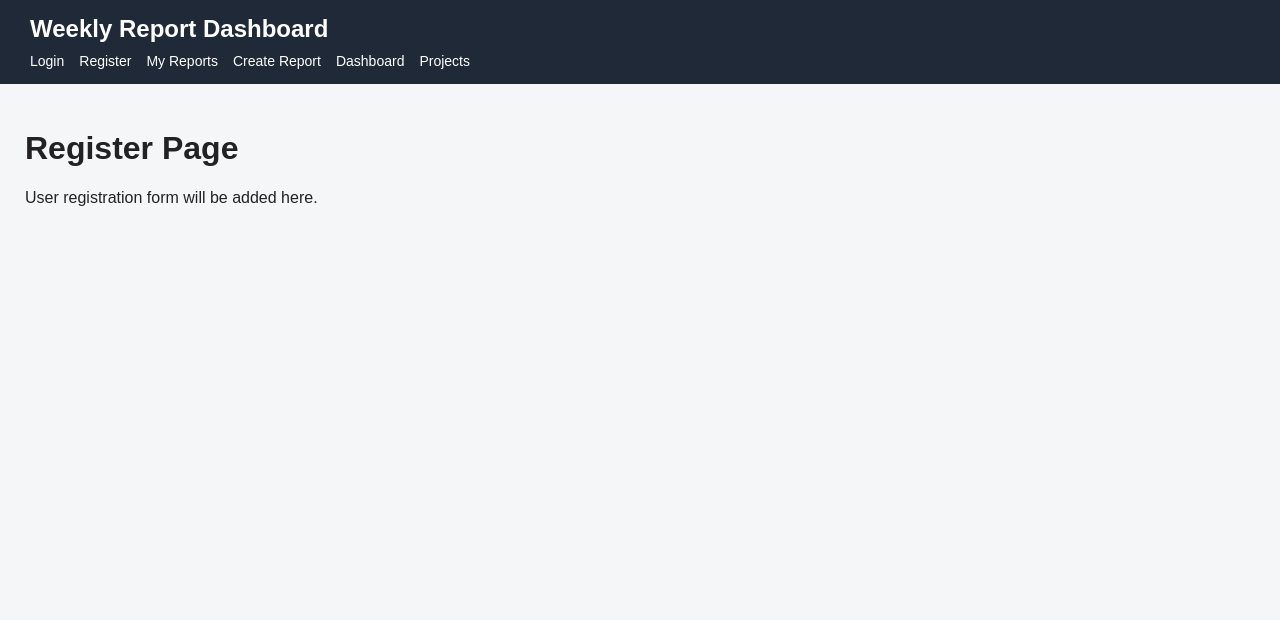
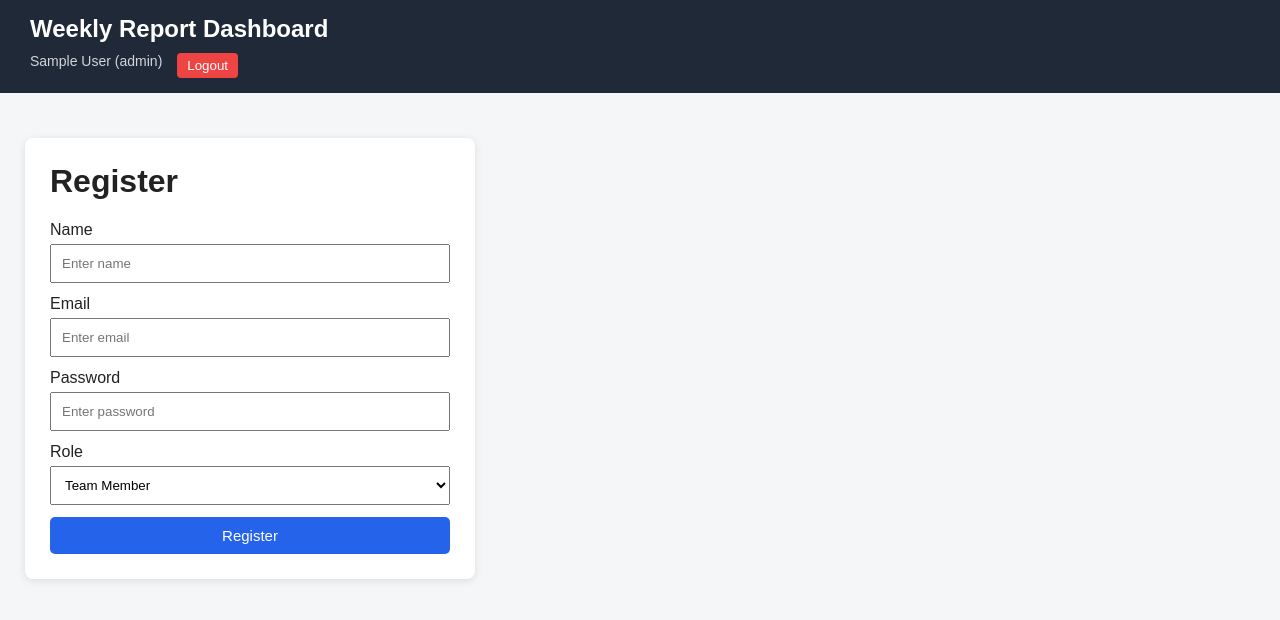
Before and after one commit to sandeepa166/weekly-report-dashboard, a React app in the folder frontend/: page /register in a window 1280 px wide. Shown: the top 620 px of the page. Built offline with nearby package versions, Linux system fonts and the light colour scheme; sample sign-in values are in the browser's storage; the HTML template or start-up script is replaced by a standard one.

Commit message:
Connect frontend authentication forms to backend

```diff
--- a/frontend/src/components/Navbar.jsx
+++ b/frontend/src/components/Navbar.jsx
@@ -1,17 +1,50 @@
-import { Link } from "react-router-dom";
+import { Link, useNavigate } from "react-router-dom";
 
 function Navbar() {
+  const navigate = useNavigate();
+  const user = JSON.parse(localStorage.getItem("user"));
+
+  const handleLogout = () => {
+    localStorage.removeItem("user");
+    navigate("/login");
+  };
+
   return (
     <nav className="navbar">
       <h2>Weekly Report Dashboard</h2>
 
       <div className="nav-links">
+        {!user && (
+          <>
             <Link to="/login">Login</Link>
             <Link to="/register">Register</Link>
+          </>
+        )}
+
+        {user && user.role === "TEAM_MEMBER" && (
+          <>
             <Link to="/my-reports">My Reports</Link>
             <Link to="/create-report">Create Report</Link>
+          </>
+        )}
+
+        {user && user.role === "MANAGER" && (
+          <>
             <Link to="/dashboard">Dashboard</Link>
             <Link to="/projects">Projects</Link>
+          </>
+        )}
+
+        {user && (
+          <>
+            <span className="user-info">
+              {user.name} ({user.role})
+            </span>
+            <button className="logout-btn" onClick={handleLogout}>
+              Logout
+            </button>
+          </>
+        )}
       </div>
     </nav>
   );
--- a/frontend/src/index.css
+++ b/frontend/src/index.css
@@ -51,3 +51,53 @@ textarea {
   margin-top: 5px;
   margin-bottom: 12px;
 }
+
+.form-container {
+  max-width: 450px;
+  background: white;
+  padding: 25px;
+  border-radius: 8px;
+  margin-top: 20px;
+  box-shadow: 0 2px 8px rgba(0, 0, 0, 0.1);
+}
+
+.form-container h1 {
+  margin-top: 0;
+}
+
+.form-container button {
+  background: #2563eb;
+  color: white;
+  border: none;
+  padding: 10px 18px;
+  border-radius: 5px;
+  width: 100%;
+  font-size: 15px;
+}
+
+.success {
+  color: green;
+  background: #e8f7e8;
+  padding: 10px;
+  border-radius: 5px;
+}
+
+.error {
+  color: #b91c1c;
+  background: #fee2e2;
+  padding: 10px;
+  border-radius: 5px;
+}
+
+.user-info {
+  color: #d1d5db;
+  font-size: 14px;
+}
+
+.logout-btn {
+  background: #ef4444;
+  color: white;
+  border: none;
+  padding: 5px 10px;
+  border-radius: 4px;
+}
--- a/frontend/src/pages/Login.jsx
+++ b/frontend/src/pages/Login.jsx
@@ -1,8 +1,72 @@
+import { useState } from "react";
+import { useNavigate } from "react-router-dom";
+import api from "../services/api";
+
 function Login() {
+  const navigate = useNavigate();
+
+  const [formData, setFormData] = useState({
+    email: "",
+    password: "",
+  });
+
+  const [error, setError] = useState("");
+
+  const handleChange = (e) => {
+    setFormData({
+      ...formData,
+      [e.target.name]: e.target.value,
+    });
+  };
+
+  const handleSubmit = async (e) => {
+    e.preventDefault();
+    setError("");
+
+    try {
+      const response = await api.post("/auth/login", formData);
+
+      localStorage.setItem("user", JSON.stringify(response.data));
+
+      if (response.data.role === "MANAGER") {
+        navigate("/dashboard");
+      } else {
+        navigate("/my-reports");
+      }
+    } catch (err) {
+      setError(err.response?.data?.error || "Login failed");
+    }
+  };
+
   return (
-    <div>
-      <h1>Login Page</h1>
-      <p>User login form will be added here.</p>
+    <div className="form-container">
+      <h1>Login</h1>
+
+      {error && <p className="error">{error}</p>}
+
+      <form onSubmit={handleSubmit}>
+        <label>Email</label>
+        <input
+          type="email"
+          name="email"
+          placeholder="Enter email"
+          value={formData.email}
+          onChange={handleChange}
+          required
+        />
+
+        <label>Password</label>
+        <input
+          type="password"
+          name="password"
+          placeholder="Enter password"
+          value={formData.password}
+          onChange={handleChange}
+          required
+        />
+
+        <button type="submit">Login</button>
+      </form>
     </div>
   );
 }
--- a/frontend/src/pages/Register.jsx
+++ b/frontend/src/pages/Register.jsx
@@ -1,8 +1,91 @@
+import { useState } from "react";
+import { useNavigate } from "react-router-dom";
+import api from "../services/api";
+
 function Register() {
+  const navigate = useNavigate();
+
+  const [formData, setFormData] = useState({
+    name: "",
+    email: "",
+    password: "",
+    role: "TEAM_MEMBER",
+  });
+
+  const [message, setMessage] = useState("");
+  const [error, setError] = useState("");
+
+  const handleChange = (e) => {
+    setFormData({
+      ...formData,
+      [e.target.name]: e.target.value,
+    });
+  };
+
+  const handleSubmit = async (e) => {
+    e.preventDefault();
+    setMessage("");
+    setError("");
+
+    try {
+      const response = await api.post("/auth/register", formData);
+
+      setMessage(response.data.message);
+
+      setTimeout(() => {
+        navigate("/login");
+      }, 1000);
+    } catch (err) {
+      setError(err.response?.data?.error || "Registration failed");
+    }
+  };
+
   return (
-    <div>
-      <h1>Register Page</h1>
-      <p>User registration form will be added here.</p>
+    <div className="form-container">
+      <h1>Register</h1>
+
+      {message && <p className="success">{message}</p>}
+      {error && <p className="error">{error}</p>}
+
+      <form onSubmit={handleSubmit}>
+        <label>Name</label>
+        <input
+          type="text"
+          name="name"
+          placeholder="Enter name"
+          value={formData.name}
+          onChange={handleChange}
+          required
+        />
+
+        <label>Email</label>
+        <input
+          type="email"
+          name="email"
+          placeholder="Enter email"
+          value={formData.email}
+          onChange={handleChange}
+          required
+        />
+
+        <label>Password</label>
+        <input
+          type="password"
+          name="password"
+          placeholder="Enter password"
+          value={formData.password}
+          onChange={handleChange}
+          required
+        />
+
+        <label>Role</label>
+        <select name="role" value={formData.role} onChange={handleChange}>
+          <option value="TEAM_MEMBER">Team Member</option>
+          <option value="MANAGER">Manager</option>
+        </select>
+
+        <button type="submit">Register</button>
+      </form>
     </div>
   );
 }
```
Also changed, not shown: 1 other file (tests, documents, lock files or other folders). Lines whose indentation alone changed are shown as unchanged.
